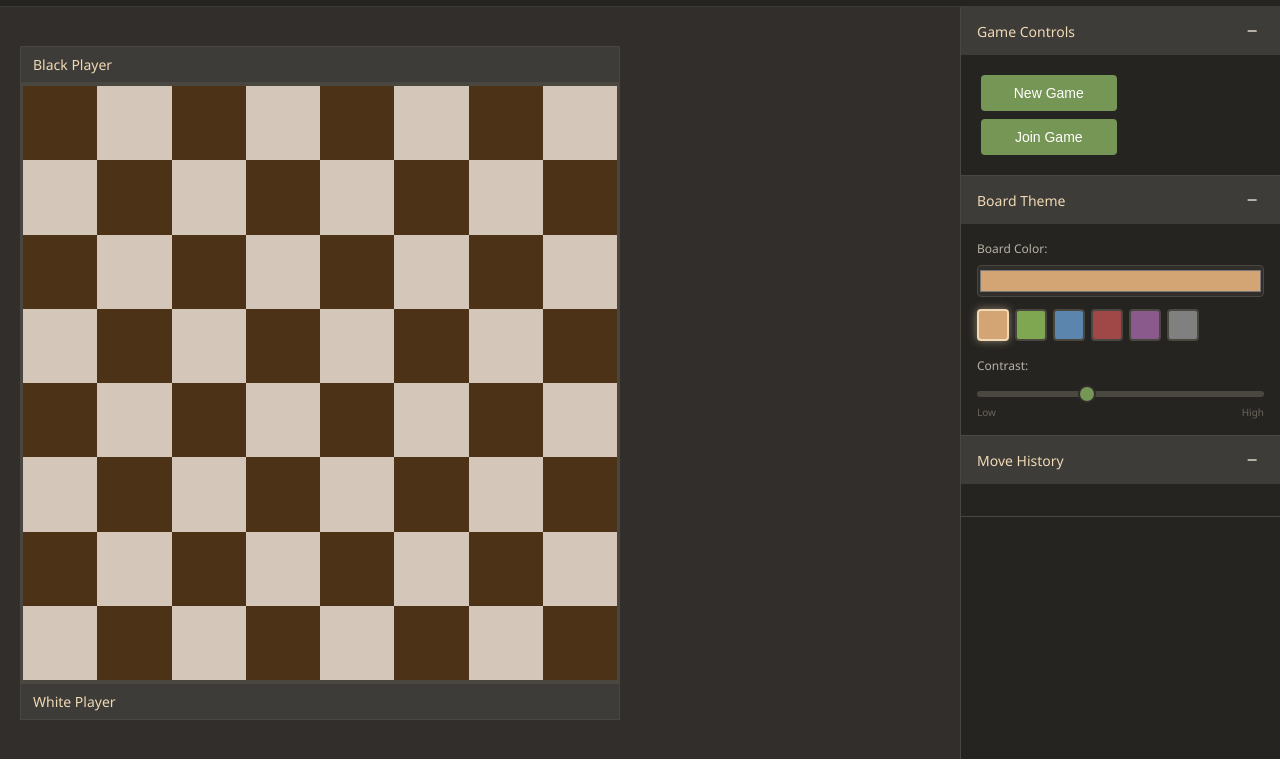
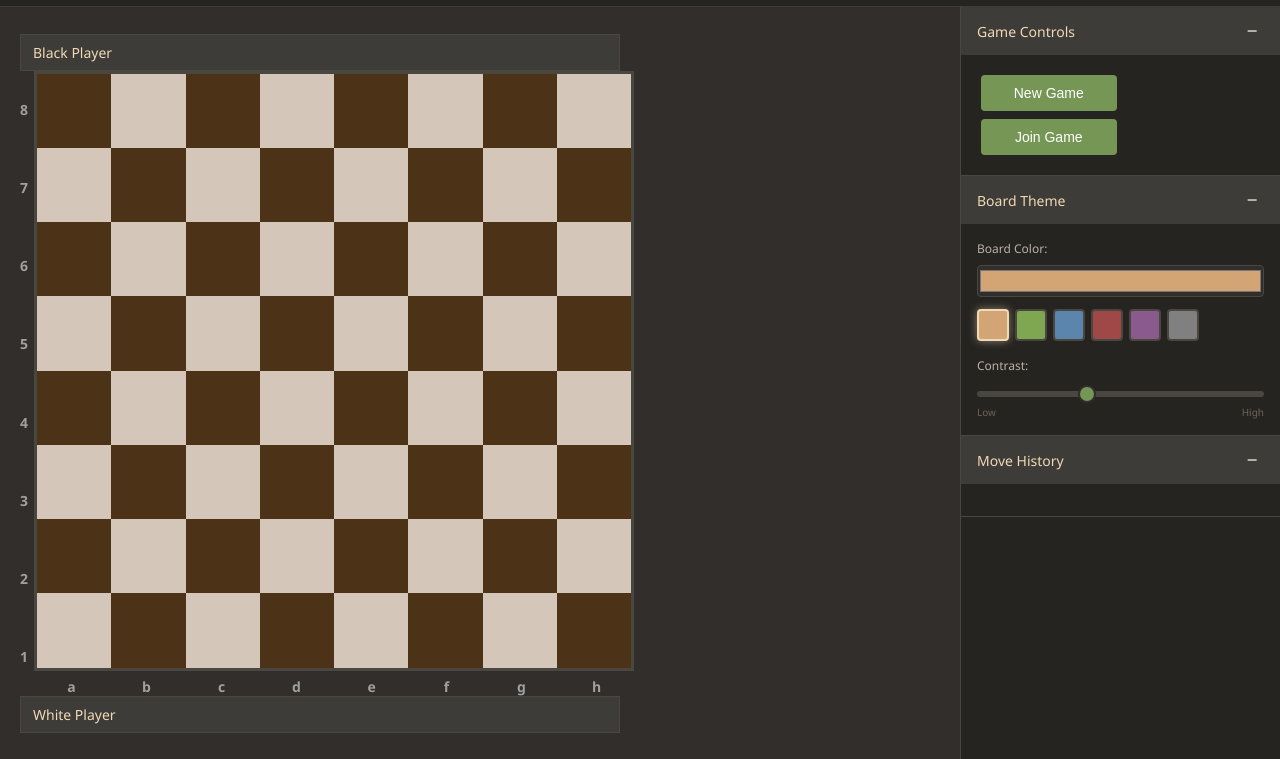
Before and after one commit to Bundbary/FischerRandomChess, a website: page index.html in a window 1280 px wide. Shown: the part 41-800 px from the top of the page. Drawn offline with nearby package versions, Linux system fonts and the light colour scheme; no server answers.

Commit message:
Add board coordinate labels (ranks and files)
- Add rank labels (1-8) on left side of board
- Add file labels (a-h) below board
- Labels automatically flip based on player color orientation
- White sees 8-1 top-bottom, a-h left-right
- Black sees 1-8 top-bottom, h-a left-right

Co-Authored-By: Claude Opus 4.5 <noreply@anthropic.com>

```diff
--- a/index.html
+++ b/index.html
@@ -23,8 +23,18 @@
                     <span class="player-status"></span>
                 </div>
 
-                <div id="chess-board" class="chess-board">
-                    <!-- Board squares will be generated by JS -->
+                <div class="board-wrapper">
+                    <div class="rank-labels" id="rank-labels">
+                        <span>8</span><span>7</span><span>6</span><span>5</span><span>4</span><span>3</span><span>2</span><span>1</span>
+                    </div>
+                    <div class="board-with-files">
+                        <div id="chess-board" class="chess-board">
+                            <!-- Board squares will be generated by JS -->
+                        </div>
+                        <div class="file-labels" id="file-labels">
+                            <span>a</span><span>b</span><span>c</span><span>d</span><span>e</span><span>f</span><span>g</span><span>h</span>
+                        </div>
+                    </div>
                 </div>
 
                 <div class="player-info" id="player-white">
--- a/public/css/style.css
+++ b/public/css/style.css
@@ -279,12 +279,55 @@ header h1 {
     font-size: 12px;
 }
 
+.board-wrapper {
+    display: flex;
+    order: 2;
+    flex-shrink: 0;
+}
+
+.rank-labels {
+    display: flex;
+    flex-direction: column;
+    justify-content: space-around;
+    padding-right: 6px;
+    font-size: 14px;
+    font-weight: 600;
+    color: #a0a0a0;
+}
+
+.rank-labels span {
+    display: flex;
+    align-items: center;
+    justify-content: center;
+    height: calc(min(calc(100vh - 48px - 120px), 600px) / 8);
+}
+
+.board-with-files {
+    display: flex;
+    flex-direction: column;
+}
+
+.file-labels {
+    display: flex;
+    justify-content: space-around;
+    padding-top: 6px;
+    font-size: 14px;
+    font-weight: 600;
+    color: #a0a0a0;
+}
+
+.file-labels span {
+    display: flex;
+    align-items: center;
+    justify-content: center;
+    width: calc(min(calc(100vh - 48px - 120px), 600px) / 8);
+}
+
 .chess-board {
     display: grid;
     grid-template-columns: repeat(8, 1fr);
     grid-template-rows: repeat(8, 1fr);
     border: 3px solid #4a4741;
-    order: 2;
     flex-shrink: 0;
     width: min(calc(100vh - 48px - 120px), 600px);
     height: min(calc(100vh - 48px - 120px), 600px);
--- a/public/js/board.js
+++ b/public/js/board.js
@@ -64,7 +64,25 @@ export class ChessBoard {
     setPlayerColor(color) {
         this.playerColor = color;
         this.createBoard(); // Recreate board with new orientation
+        this.updateCoordinateLabels(); // Update rank/file labels for orientation
         this.renderBoard(); // Re-render pieces
+    }
+
+    updateCoordinateLabels() {
+        const rankLabels = document.getElementById('rank-labels');
+        const fileLabels = document.getElementById('file-labels');
+
+        if (!rankLabels || !fileLabels) return;
+
+        if (this.playerColor === 'white') {
+            // White: ranks 8-1 top to bottom, files a-h left to right
+            rankLabels.innerHTML = '<span>8</span><span>7</span><span>6</span><span>5</span><span>4</span><span>3</span><span>2</span><span>1</span>';
+            fileLabels.innerHTML = '<span>a</span><span>b</span><span>c</span><span>d</span><span>e</span><span>f</span><span>g</span><span>h</span>';
+        } else {
+            // Black: ranks 1-8 top to bottom, files h-a left to right
+            rankLabels.innerHTML = '<span>1</span><span>2</span><span>3</span><span>4</span><span>5</span><span>6</span><span>7</span><span>8</span>';
+            fileLabels.innerHTML = '<span>h</span><span>g</span><span>f</span><span>e</span><span>d</span><span>c</span><span>b</span><span>a</span>';
+        }
     }
 
     setupBoard(boardState) {
```
